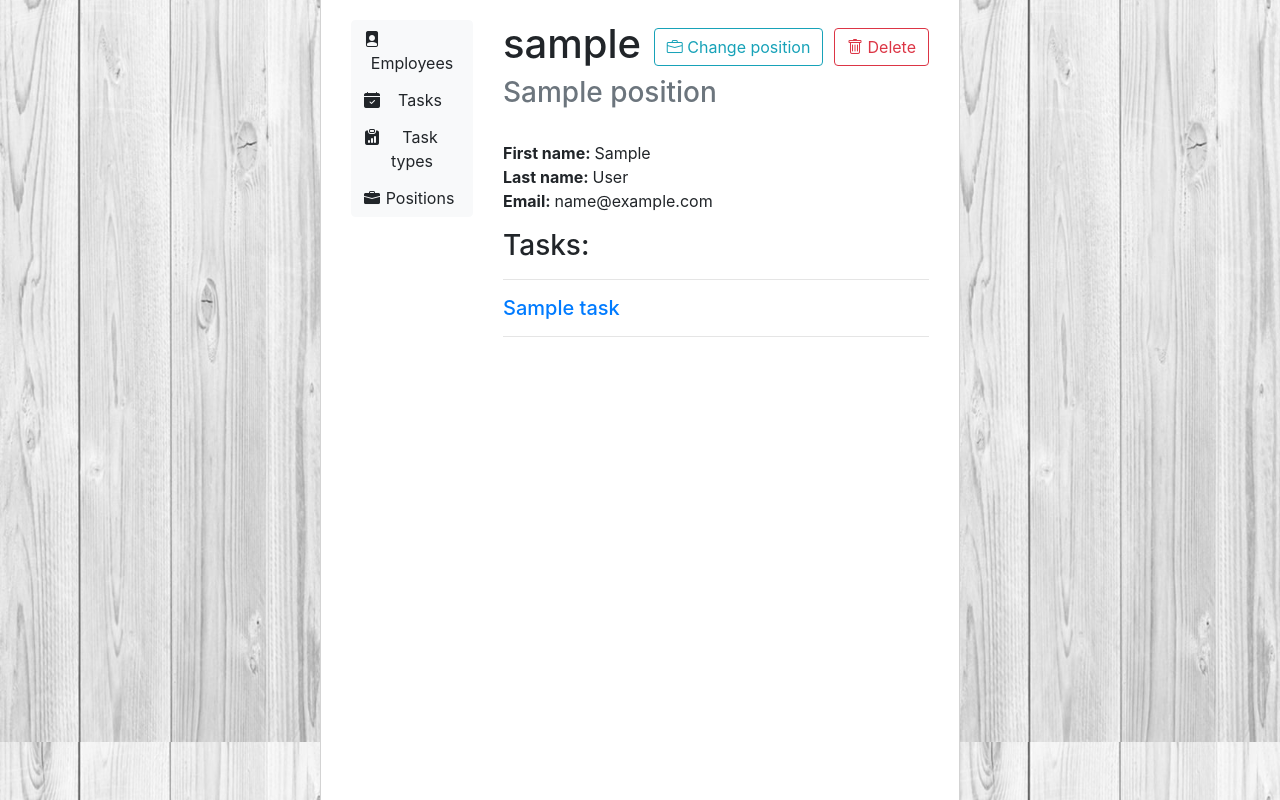
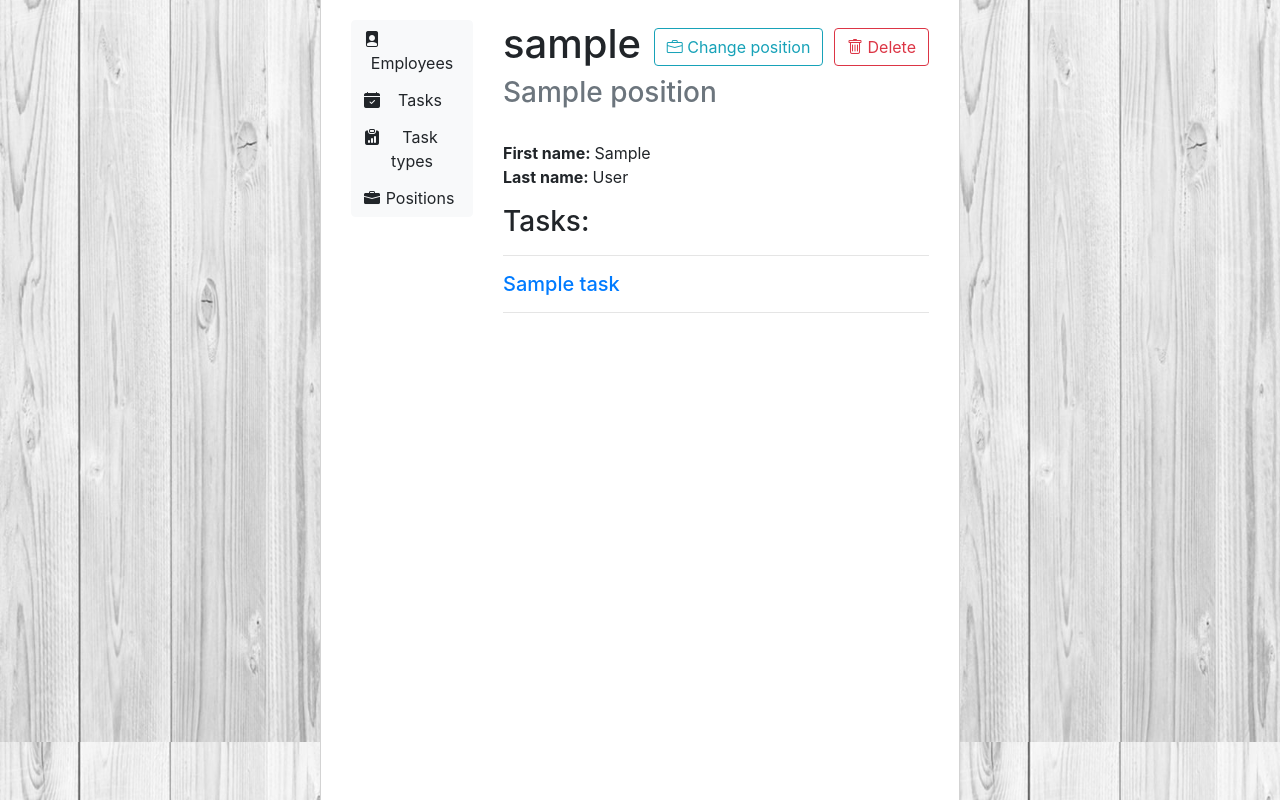
Before and after one commit to mltdll/coordinate, a Django app: page /employees/1/ in a window 1280 px wide. Shown: the part 58-858 px from the top of the page. Run offline with Django 4.2, Linux system fonts and the light colour scheme; a user stored in the database is signed in; tables that the repository leaves empty hold one stand-in row (values such as "Sample post"); some libraries are stand-ins or nearby versions.

Commit message:
Change Employee detail display

```diff
--- a/templates/task_manager/employee_detail.html
+++ b/templates/task_manager/employee_detail.html
@@ -21,8 +21,6 @@
       <span class="font-weight-bold">First name: </span>{{ employee.first_name }}
       <br>
       <span class="font-weight-bold">Last name: </span>{{ employee.last_name }}
-      <br>
-      <span class="font-weight-bold">Email: </span>{{ employee.email }}
     </p>
 
   {% if employee.tasks.all %}
```
